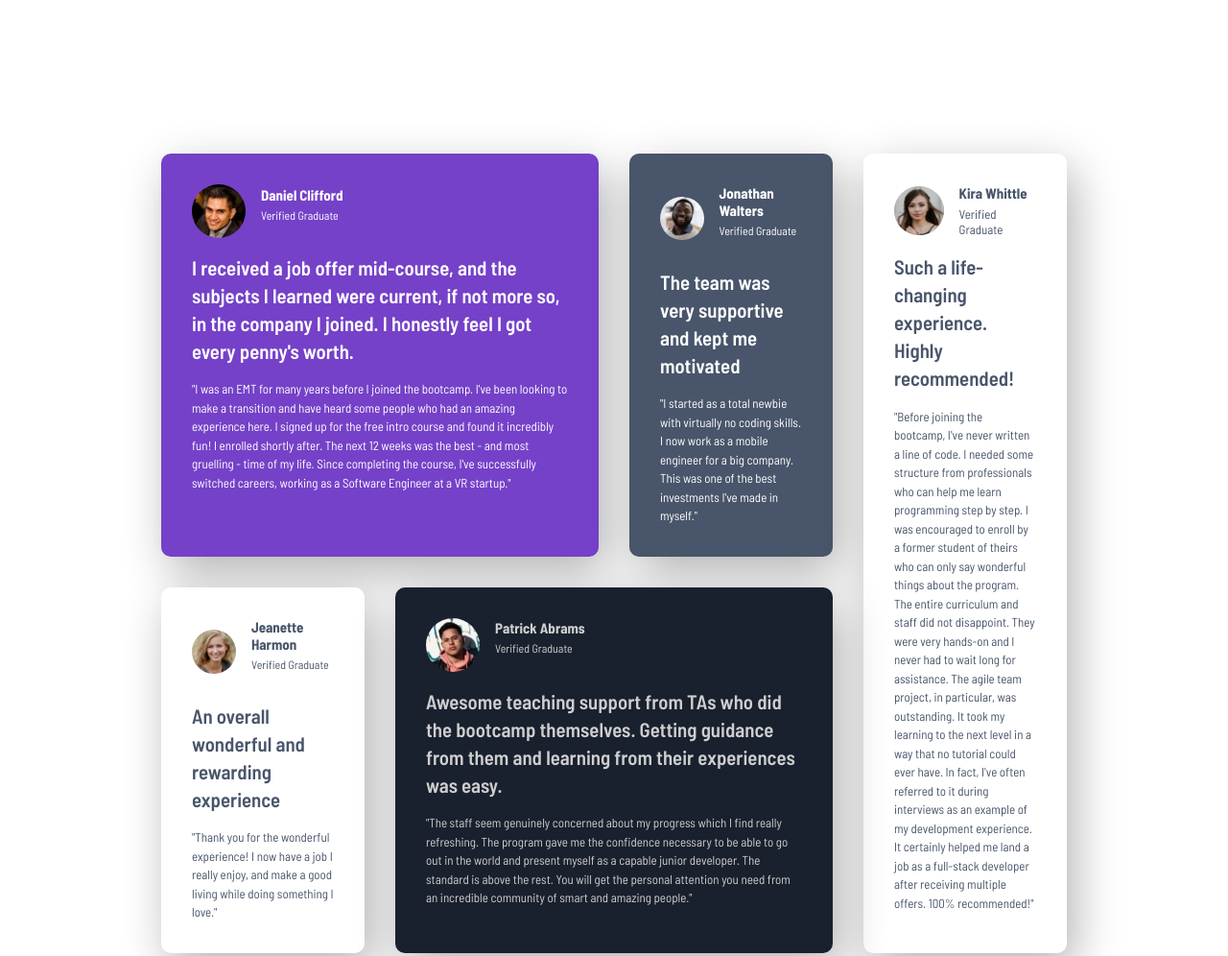
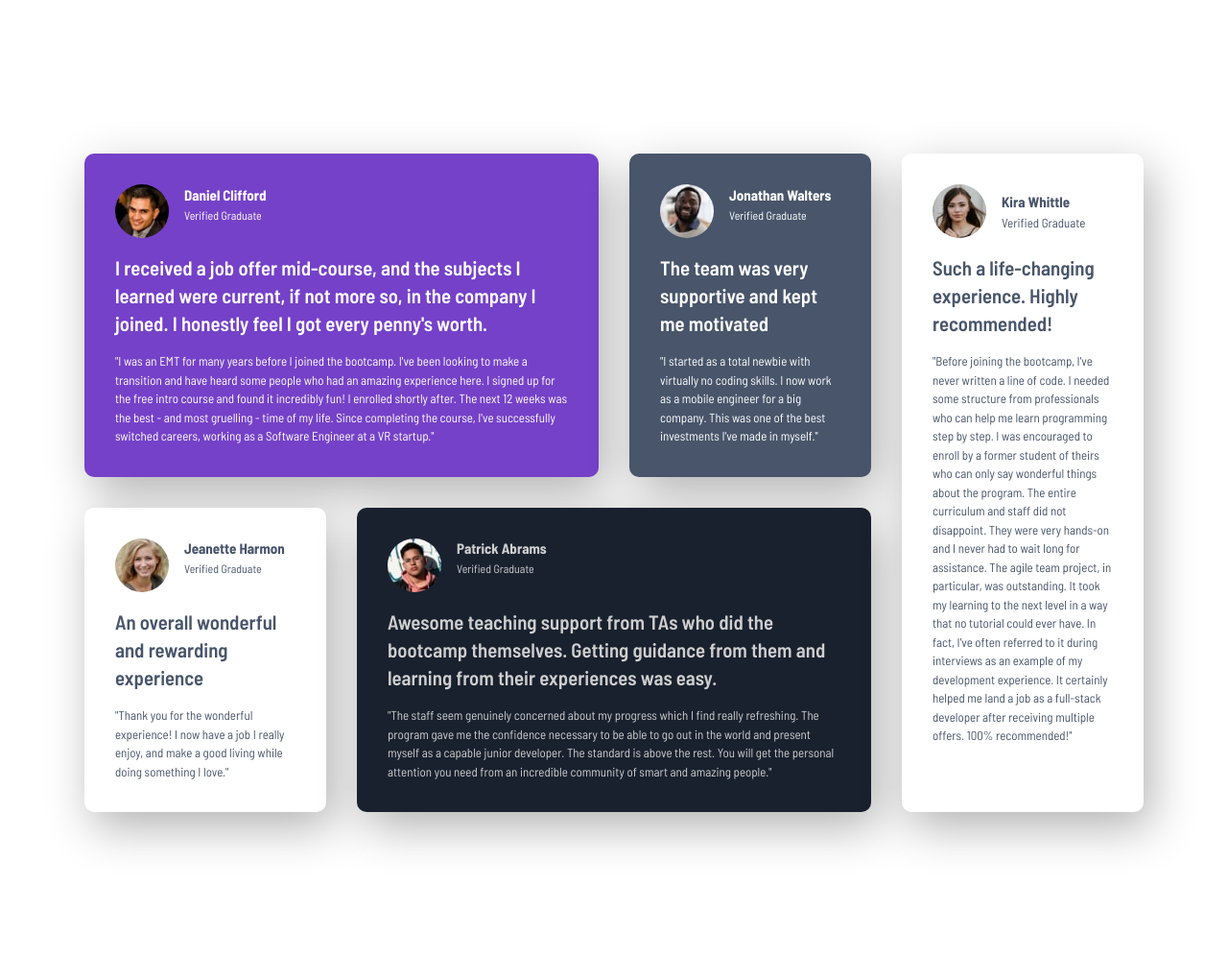
Before and after one commit to amirana/frontend-mentor-practice-projects, a website: page testimonials-grid-section/index.html in a window 1280 px wide. Shown: the top 996 px of the page at 96% size. Drawn offline with Linux system fonts and the light colour scheme.

Commit message:
Minor CSS fix

```diff
--- a/testimonials-grid-section/assets/scss/style.scss
+++ b/testimonials-grid-section/assets/scss/style.scss
@@ -27,7 +27,7 @@ figure, blockquote, p , h1, h2, h3, h4, h5, h6{
     gap: 2rem;
     max-width: 1280px;
     margin: 10rem auto;
-    padding: 0 10rem;
+    padding: 0 5rem;
 
     .testimonial{
         padding: 2rem;
@@ -43,20 +43,19 @@ figure, blockquote, p , h1, h2, h3, h4, h5, h6{
         }
 
         &:nth-of-type(2){
-            grid-column: 3 / 4;
             background: var(--color-grey-500);
             color: var(--color-white);
         }
 
-        &:nth-of-type(3){
-            grid-column: 4 / 5;
-            grid-row: 1 / 3;
+        &:nth-of-type(4){
+            grid-column: 2 / 4;
+            background: var(--color-dark-blue);
+            color: var(--color-grey-200);
         }
 
         &:nth-of-type(5){
-            grid-column: 2 / 4;
-            background: var(--color-dark-blue);
-            color: var(--color-grey-200);
+            grid-column: 4 / 5;
+            grid-row: 1 / 3;
         }
 
         .graduate-info{
@@ -106,11 +105,11 @@ figure, blockquote, p , h1, h2, h3, h4, h5, h6{
         grid-template-columns: 1fr;
 
         .testimonial{
-            &:nth-of-type(1), &:nth-of-type(2), &:nth-of-type(3), &:nth-of-type(4), &:nth-of-type(5){
+            &:nth-of-type(1), &:nth-of-type(4), &:nth-of-type(5){
                 grid-column: auto;
             }
 
-            &:nth-of-type(3){
+            &:nth-of-type(5){
                 grid-row: auto;
             }
         }
--- a/testimonials-grid-section/index.html
+++ b/testimonials-grid-section/index.html
@@ -43,21 +43,6 @@
                 <article class="testimonial">
                     <div class="graduate-info">
                         <figure class="graduate-img">
-                            <img src="assets/imgs/image-kira.jpg" alt="Kira Whittle">
-                        </figure>
-                        <div>
-                            <h2 class="graduate-name">Kira Whittle</h2>
-                            <p class="graduate-role">Verified Graduate</p>
-                        </div>
-                    </div>
-                    <h3 class="highlight-text">Such a life-changing experience. Highly recommended!</h3>
-                    <blockquote>
-                       "Before joining the bootcamp, I've never written a line of code. I needed some structure from professionals who can help me learn programming step by step. I was encouraged to enroll by a former student of theirs who can only say wonderful things about the program. The entire curriculum and staff did not disappoint. They were very hands-on and I never had to wait long for assistance. The agile team project, in particular, was outstanding. It took my learning to the next level in a way that no tutorial could ever have. In fact, I've often referred to it during interviews as an example of my development experience. It certainly helped me land a job as a full-stack developer after receiving multiple offers. 100% recommended!"
-                    </blockquote>
-                </article>
-                <article class="testimonial">
-                    <div class="graduate-info">
-                        <figure class="graduate-img">
                             <img src="assets/imgs/image-jeanette.jpg" alt="Jeanette Harmon">
                         </figure>
                         <div>
@@ -85,6 +70,21 @@
                         "The staff seem genuinely concerned about my progress which I find really refreshing. The program gave me the confidence necessary to be able to go out in the world and present myself as a capable junior developer. The standard is above the rest. You will get the personal attention you need from an incredible community of smart and amazing people."
                     </blockquote>
                 </article>
+                <article class="testimonial">
+                    <div class="graduate-info">
+                        <figure class="graduate-img">
+                            <img src="assets/imgs/image-kira.jpg" alt="Kira Whittle">
+                        </figure>
+                        <div>
+                            <h2 class="graduate-name">Kira Whittle</h2>
+                            <p class="graduate-role">Verified Graduate</p>
+                        </div>
+                    </div>
+                    <h3 class="highlight-text">Such a life-changing experience. Highly recommended!</h3>
+                    <blockquote>
+                       "Before joining the bootcamp, I've never written a line of code. I needed some structure from professionals who can help me learn programming step by step. I was encouraged to enroll by a former student of theirs who can only say wonderful things about the program. The entire curriculum and staff did not disappoint. They were very hands-on and I never had to wait long for assistance. The agile team project, in particular, was outstanding. It took my learning to the next level in a way that no tutorial could ever have. In fact, I've often referred to it during interviews as an example of my development experience. It certainly helped me land a job as a full-stack developer after receiving multiple offers. 100% recommended!"
+                    </blockquote>
+                </article>
             </section>
         </main>
     </body>
```
Also changed, not shown: testimonials-grid-section/assets/css/style.css, 1 other file.
